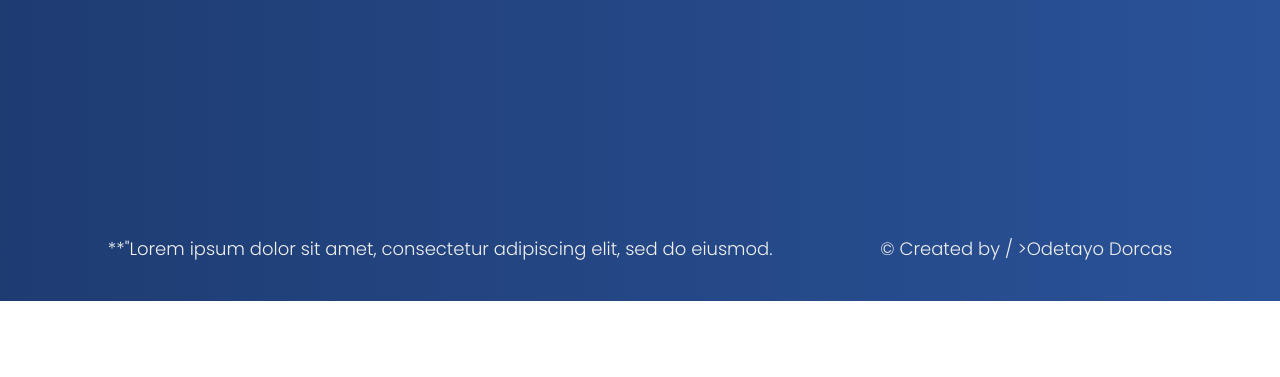
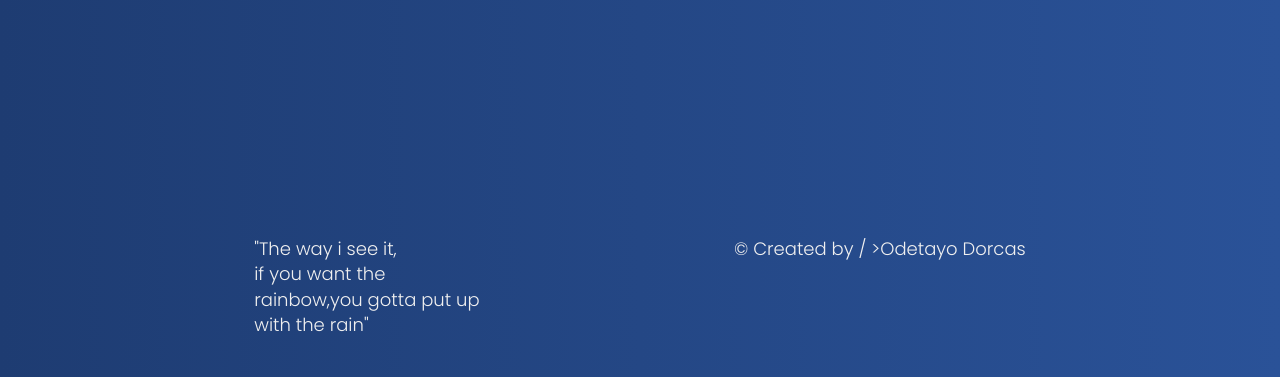
Before and after one commit to dorcasgold/My-Website, a plain HTML site: page index.html in a window 1280 px wide. Shown: the part 2542-2919 px from the top of the page. Before the commit the page ends 2843 px from the top, so only its background shows below. Drawn offline with Linux system fonts and the light colour scheme.

Commit message:
Update index.html

```diff
--- a/index.html
+++ b/index.html
@@ -129,7 +129,7 @@
 
     <footer>
       <p>
-        **"Lorem ipsum dolor sit amet, consectetur adipiscing elit, sed do eiusmod.
+        "The way i see it,<br>if you want the<br>rainbow,you gotta put up<br>with the rain"
       </p>
       <p>
         &copy; Created by
```
